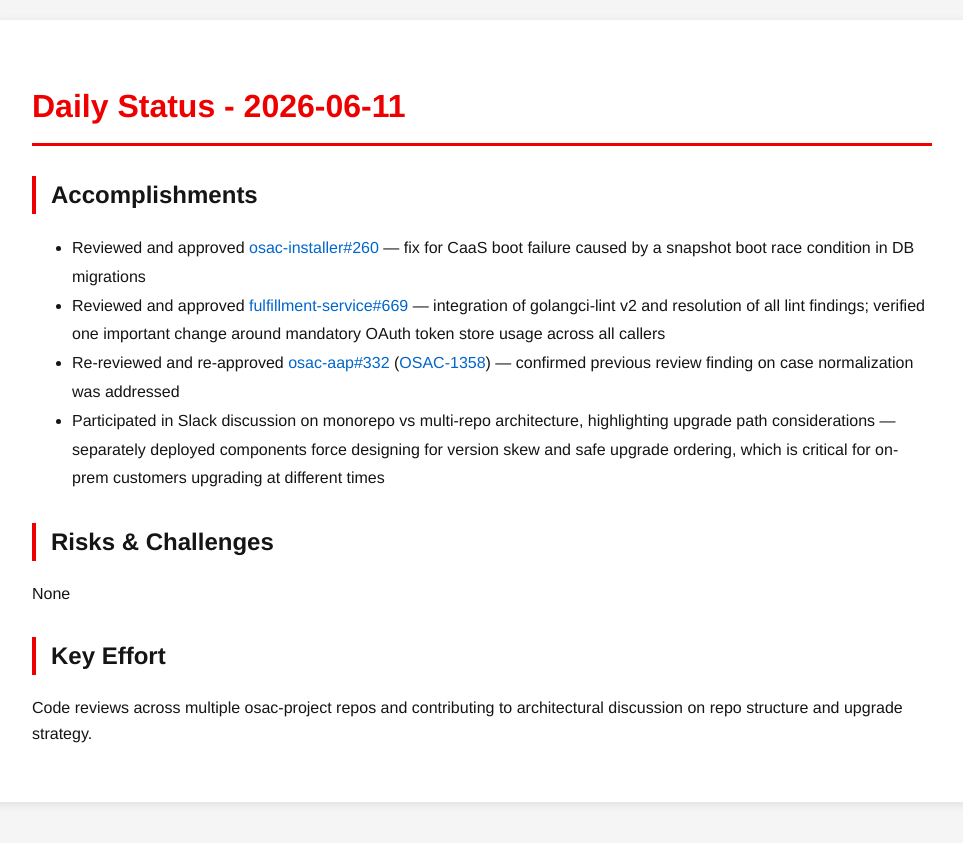
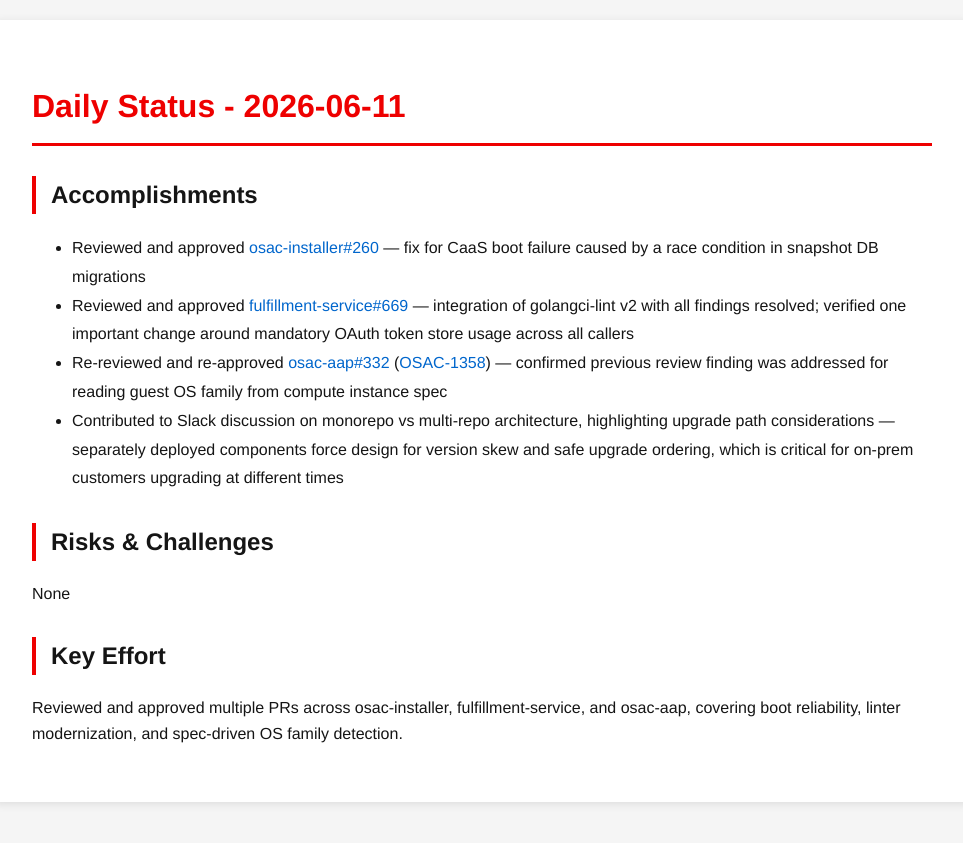
Before and after one commit to tzvatot/daily-status, a Jekyll site: the page built from 2026-06-11.md, in a window 1280 px wide. Shown: the top 843 px of the page, without its empty margins (158-1121 px from the left). Built offline with Jekyll 4.4.1, drawn with Linux system fonts in a browser that asks for light colours.

Commit message:
Daily status update - 2026-06-11

```diff
--- a/2026-06-11.md
+++ b/2026-06-11.md
@@ -7,13 +7,13 @@
 # Daily Status - 2026-06-11
 
 ## Accomplishments
-- Reviewed and approved [osac-installer#260](https://github.com/osac-project/osac-installer/pull/260) — fix for CaaS boot failure caused by a snapshot boot race condition in DB migrations
-- Reviewed and approved [fulfillment-service#669](https://github.com/osac-project/fulfillment-service/pull/669) — integration of golangci-lint v2 and resolution of all lint findings; verified one important change around mandatory OAuth token store usage across all callers
-- Re-reviewed and re-approved [osac-aap#332](https://github.com/osac-project/osac-aap/pull/332) ([OSAC-1358](https://redhat.atlassian.net/browse/OSAC-1358)) — confirmed previous review finding on case normalization was addressed
-- Participated in Slack discussion on monorepo vs multi-repo architecture, highlighting upgrade path considerations — separately deployed components force designing for version skew and safe upgrade ordering, which is critical for on-prem customers upgrading at different times
+- Reviewed and approved [osac-installer#260](https://github.com/osac-project/osac-installer/pull/260) — fix for CaaS boot failure caused by a race condition in snapshot DB migrations
+- Reviewed and approved [fulfillment-service#669](https://github.com/osac-project/fulfillment-service/pull/669) — integration of golangci-lint v2 with all findings resolved; verified one important change around mandatory OAuth token store usage across all callers
+- Re-reviewed and re-approved [osac-aap#332](https://github.com/osac-project/osac-aap/pull/332) ([OSAC-1358](https://redhat.atlassian.net/browse/OSAC-1358)) — confirmed previous review finding was addressed for reading guest OS family from compute instance spec
+- Contributed to Slack discussion on monorepo vs multi-repo architecture, highlighting upgrade path considerations — separately deployed components force design for version skew and safe upgrade ordering, which is critical for on-prem customers upgrading at different times
 
 ## Risks & Challenges
 None
 
 ## Key Effort
-Code reviews across multiple osac-project repos and contributing to architectural discussion on repo structure and upgrade strategy.
+Reviewed and approved multiple PRs across osac-installer, fulfillment-service, and osac-aap, covering boot reliability, linter modernization, and spec-driven OS family detection.
```
